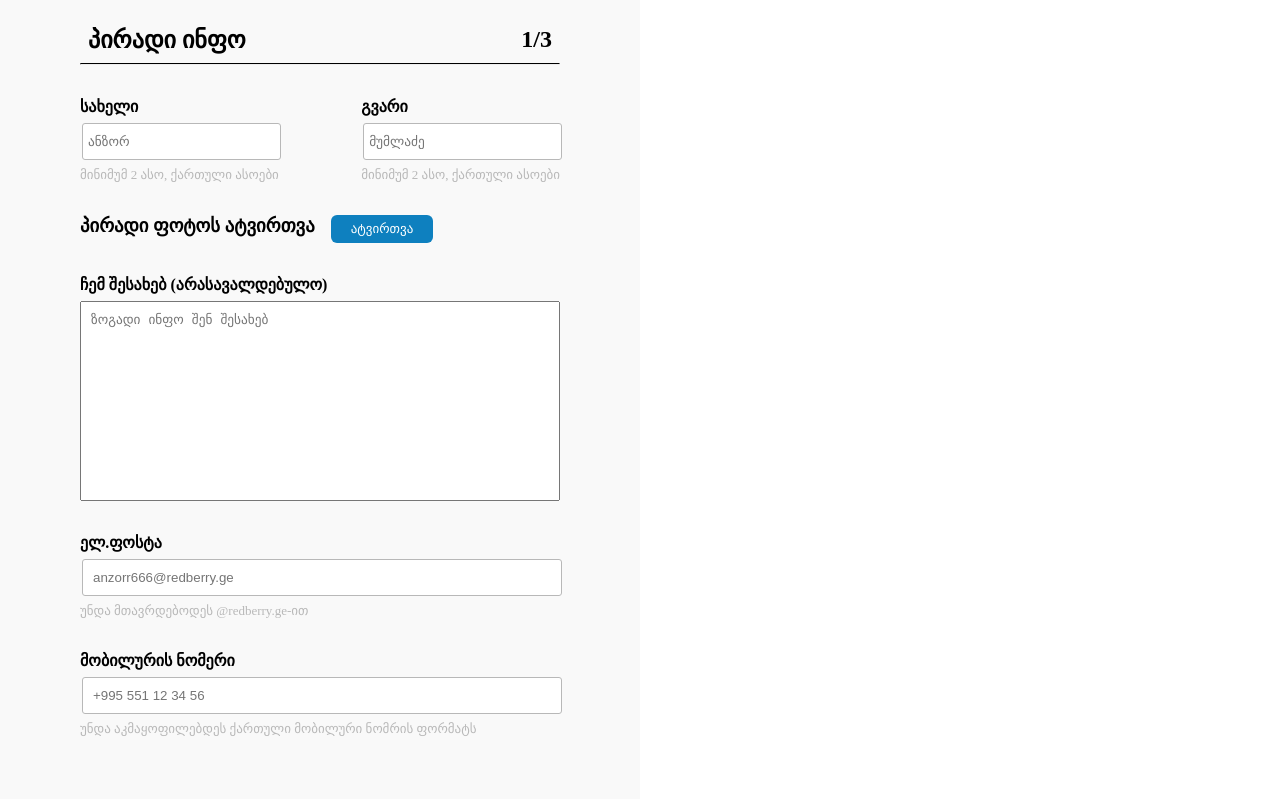
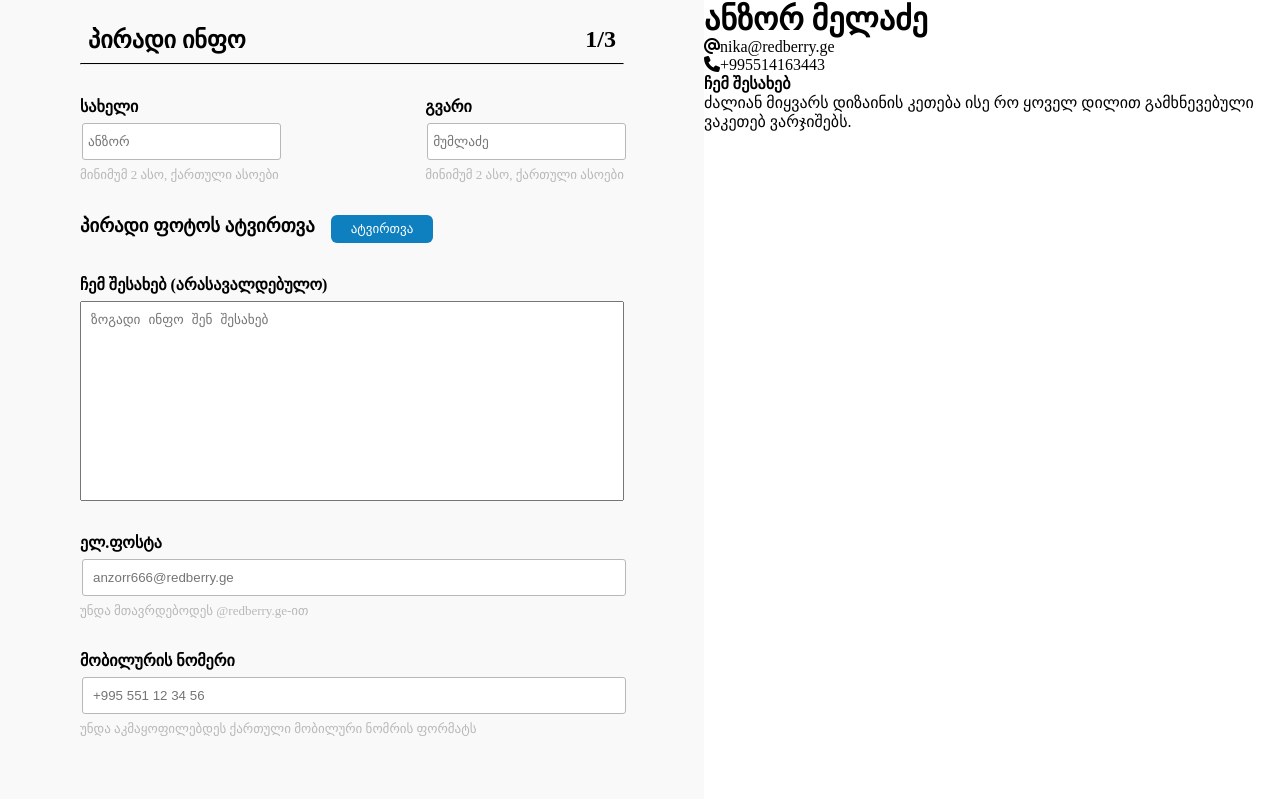
Before and after one commit to nikaKh12/resume-builder, a React (Create React App) app: page /private-info in a window 1280 px wide. Shown: the top 799 px of the page. Built offline with nearby package versions, Linux system fonts and the light colour scheme.

Commit message:
Updated UI

```diff
--- a/src/App.css
+++ b/src/App.css
@@ -47,10 +47,10 @@ header {
 /* Private Info */
 .private-info {
   width: 100%;
+  display: flex;
 }
-
 .private-info-form {
-  max-width: 50%;
+  width: 55%;
   background-color: #f9f9f9;
   padding: 1em 5em;
   height: 100vh;
@@ -198,15 +198,20 @@ textarea {
   transform: translateY(-50%);
   right: 5px;
 }
-.first-name {
-  position: relative;
-}
-.last-name {
-  position: relative;
-}
-.email {
-  position: relative;
-}
+
+.first-name,
+.last-name,
+.email,
 .phone {
   position: relative;
 }
+
+/* Resume */
+.resume-container {
+  max-width: 45%;
+  width: 100%;
+}
+
+.name-container {
+  display: flex;
+}
```
